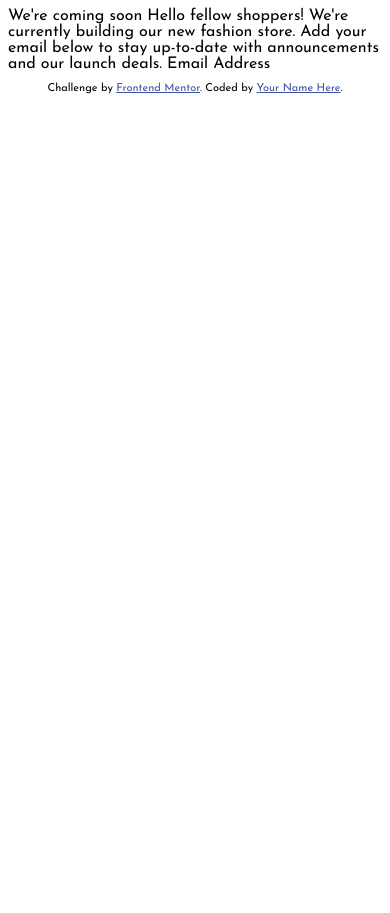
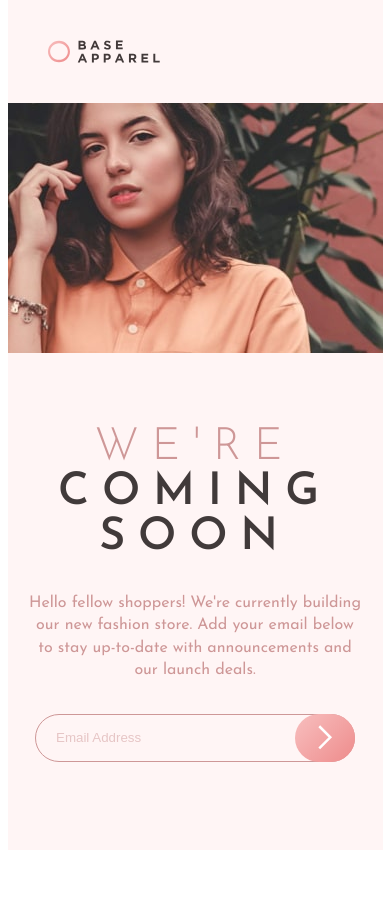
Before and after one commit to erfanaseri/base-apparel-coming-soon-master, a website built with Parcel: page index.html in a window 390 px wide. Before the commit the page ends 844 px from the top, so only its background shows below. Built offline with nearby package versions, Linux system fonts and the light colour scheme.

Commit message:
mobile design

```diff
--- a/index.html
+++ b/index.html
@@ -34,7 +34,7 @@
     />
 
     <!-- Feel free to remove these styles or customise in your own stylesheet 👍 -->
-    <style>
+    <!-- <style>
       .attribution {
         font-size: 11px;
         text-align: center;
@@ -42,19 +42,75 @@
       .attribution a {
         color: hsl(228, 45%, 44%);
       }
-    </style>
+    </style> -->
   </head>
   <body>
-    We're coming soon Hello fellow shoppers! We're currently building our new
-    fashion store. Add your email below to stay up-to-date with announcements
-    and our launch deals. Email Address
-    <footer>
+    <main>
+      <div class="page">
+        <div class="container">
+          <header>
+            <div class="logo">
+              <img src="src/img/logo.svg" alt="mobile logo" />
+            </div>
+          </header>
+          <figure>
+            <div class="woman_mobile">
+              <img src="src/img/hero-mobile.jpg" alt="mobile woman" />
+            </div>
+            <div class="woman_desktop">
+              <img src="src/img/hero-desktop.jpg" alt="desktop woman" />
+            </div>
+          </figure>
+
+          <summary>
+            <div class="content">
+              <div class="title">
+                <h1>
+                  <span>We're</span><br />
+                  coming soon
+                </h1>
+              </div>
+              <div class="text">
+                Hello fellow shoppers! We're currently building our new fashion
+                store. Add your email below to stay up-to-date with
+                announcements and our launch deals.
+              </div>
+              <div class="email_address">
+                <form id="form">
+                  <input
+                    required
+                    type="email"
+                    name="emails"
+                    id="emails"
+                    placeholder="Email Address"
+                  />
+                  <button class="submit">
+                    <img
+                      class="arrow"
+                      src="src/img/icon-arrow.svg"
+                      alt="arrow icon"
+                    />
+                  </button>
+                </form>
+
+                <img class="error-icon" src="src/img/icon-error.svg" alt="" />
+                <div class="error-message">
+                  <p>Please provide a valid email</p>
+                </div>
+              </div>
+            </div>
+          </summary>
+        </div>
+      </div>
+    </main>
+
+    <!-- <footer>
       <p class="attribution">
         Challenge by
         <a href="https://www.frontendmentor.io?ref=challenge" target="_blank"
           >Frontend Mentor</a
         >. Coded by <a href="#">Your Name Here</a>.
       </p>
-    </footer>
+    </footer> -->
   </body>
 </html>
--- a/src/css/style.css
+++ b/src/css/style.css
@@ -1,3 +1,170 @@
+/*
+===============
+Variables
+===============
+*/
+
+:root {
+  /* primary colors */
+  --clr-primary-1: hsl(0, 36%, 70%);
+  --clr-primary-2: hsl(0, 93%, 68%);
+
+  /* Neutral Colors */
+  --clr-primary-3: hsl(0, 6%, 24%);
+
+  /* Gradients for the button */
+  --clr-primary-4: hsl(0, 0%, 100%);
+  --clr-primary-5: hsl(0, 100%, 98%);
+  --clr-primary-6: hsl(0, 80%, 86%);
+  --clr-primary-7: hsl(0, 74%, 74%);
+
+  /* primary font family*/
+  --ff-primary: "Josefin Sans", sans-serif;
+}
+
+* {
+  margin: 0;
+  padding: 0;
+  box-sizing: border-box;
+}
+
 body {
-  font-family: "Josefin Sans", sans-serif;
+  font-family: var(--ff-primary);
 }
+
+img {
+  width: 100%;
+  /* height is usually in pixel based on how many you want */
+  display: block;
+}
+
+.page {
+  display: grid;
+  justify-content: center;
+  align-content: center;
+  min-height: 100vh;
+}
+
+.container {
+  display: grid;
+  /* min-height: 100vh; */
+  width: 375px;
+  height: 850px;
+  grid-template-columns: 1fr;
+  grid-template-rows: 103px 290px 520px;
+  background-color: var(--clr-primary-5);
+}
+
+.logo {
+  display: flex;
+  align-items: center;
+  height: 100%;
+}
+
+.logo img {
+  width: 30%;
+  margin-left: 40px;
+}
+
+.woman_desktop {
+  display: none;
+  /* opacity: 1;
+  z-index: 10;
+  position: relative; */
+}
+
+.content {
+  display: grid;
+  justify-items: center;
+  align-items: center;
+  margin-top: 2rem;
+}
+
+.title {
+  text-align: center;
+  text-transform: uppercase;
+  letter-spacing: 0.8rem;
+  font-size: 1.4rem;
+}
+
+.title span {
+  color: var(--clr-primary-1);
+  font-weight: 300;
+}
+
+.title h1 {
+  color: var(--clr-primary-3);
+}
+
+.text {
+  text-align: center;
+  margin: 2rem 1.3rem;
+  line-height: 1.4rem;
+  color: var(--clr-primary-1);
+}
+
+#emails {
+  border: 1px solid var(--clr-primary-1);
+  width: 20rem;
+  height: 3rem;
+  border-radius: 25px;
+  outline: none;
+  padding: 12px 20px;
+  background-color: var(--clr-primary-5);
+}
+
+::placeholder {
+  color: var(--clr-primary-1);
+  opacity: 0.5;
+}
+
+.email_address {
+  position: relative;
+}
+
+.submit {
+  height: 3rem;
+  background-image: linear-gradient(
+    135deg,
+    var(--clr-primary-6),
+    var(--clr-primary-7)
+  );
+  width: 60px;
+  border-radius: 25px;
+  border-style: none;
+  position: absolute;
+  right: 0px;
+  cursor: pointer;
+  top: 0;
+}
+
+.submit-active {
+  transform: scaleX(1.2);
+  background-image: linear-gradient(
+    135deg,
+    var(--clr-primary-5),
+    var(--clr-primary-6)
+  );
+}
+
+.arrow {
+  width: 25%;
+  margin-left: auto;
+  margin-right: auto;
+}
+
+.error-icon {
+  position: absolute;
+  width: 5%;
+  top: 22.5%;
+  right: 75px;
+  opacity: 0;
+}
+
+.error-message {
+  padding-top: 10px;
+  padding-left: 25px;
+  font-size: 12px;
+  color: var(--clr-primary-2);
+  opacity: 0;
+}
--- a/src/js/script.js
+++ b/src/js/script.js
@@ -1,2 +1,39 @@
+import { func } from "assert-plus";
 import "core-js/stable";
 import "regenerator-runtime/runtime";
+
+const mailformat =
+  /^[a-zA-Z0-9.!#$%&'*+/=?^_`{|}~-]+@[a-zA-Z0-9-]+(?:\.[a-zA-Z0-9-]+)*$/;
+const email = document.querySelector("#form");
+const emailInput = document.querySelector("#emails");
+const btn = document.querySelector("button");
+const errorMessage = document.querySelector(".error-message");
+const iconError = document.querySelector(".error-icon");
+const activeSubmit = document.querySelector(".submit-active");
+const submit = document.querySelector(".submit");
+
+btn.addEventListener("click", function (e) {
+  e.preventDefault();
+  let elementValue = emailInput.value;
+  console.log(elementValue);
+  if (!emailInput.validity.valid) {
+    console.log("Please provide a valid email");
+    emailInput.value = "";
+    errorMessage.style.opacity = 1;
+    iconError.style.opacity = 1;
+    submit.classList.add("submit-active");
+  } else {
+    emailInput.value = "";
+    errorMessage.style.opacity = 0;
+    iconError.style.opacity = 0;
+    submit.classList.remove("submit-active");
+  }
+  //   console.log(!emailInput.validity.valid);
+  //   console.log(emailInput.checkValidity());
+});
+
+// input.addEventListener("invalid", function (e) {
+//   e.preventDefault();
+//   //   console.log(this.validity);
+//   input.setCustomValidity("My custom message");
+// });
```
